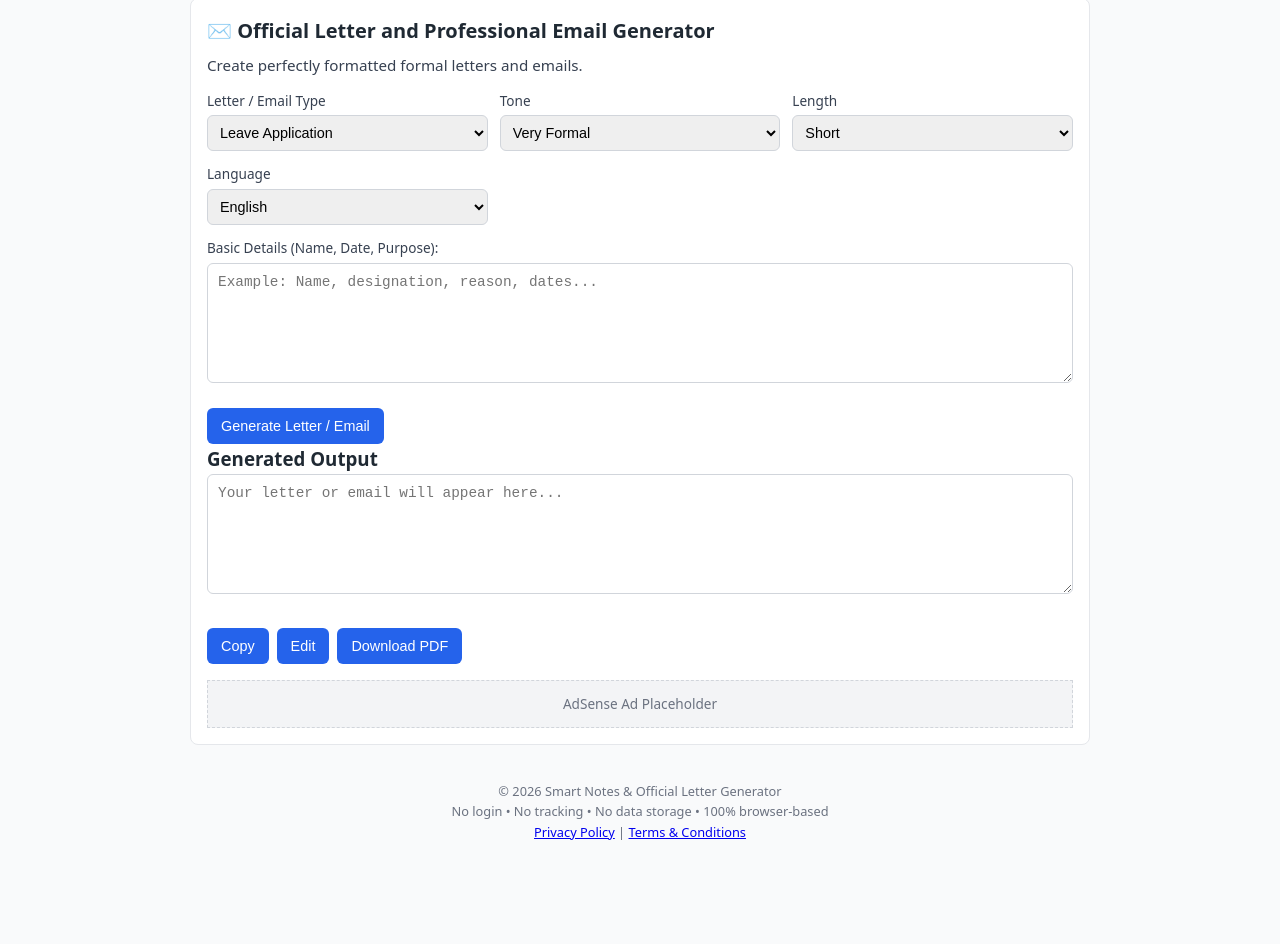
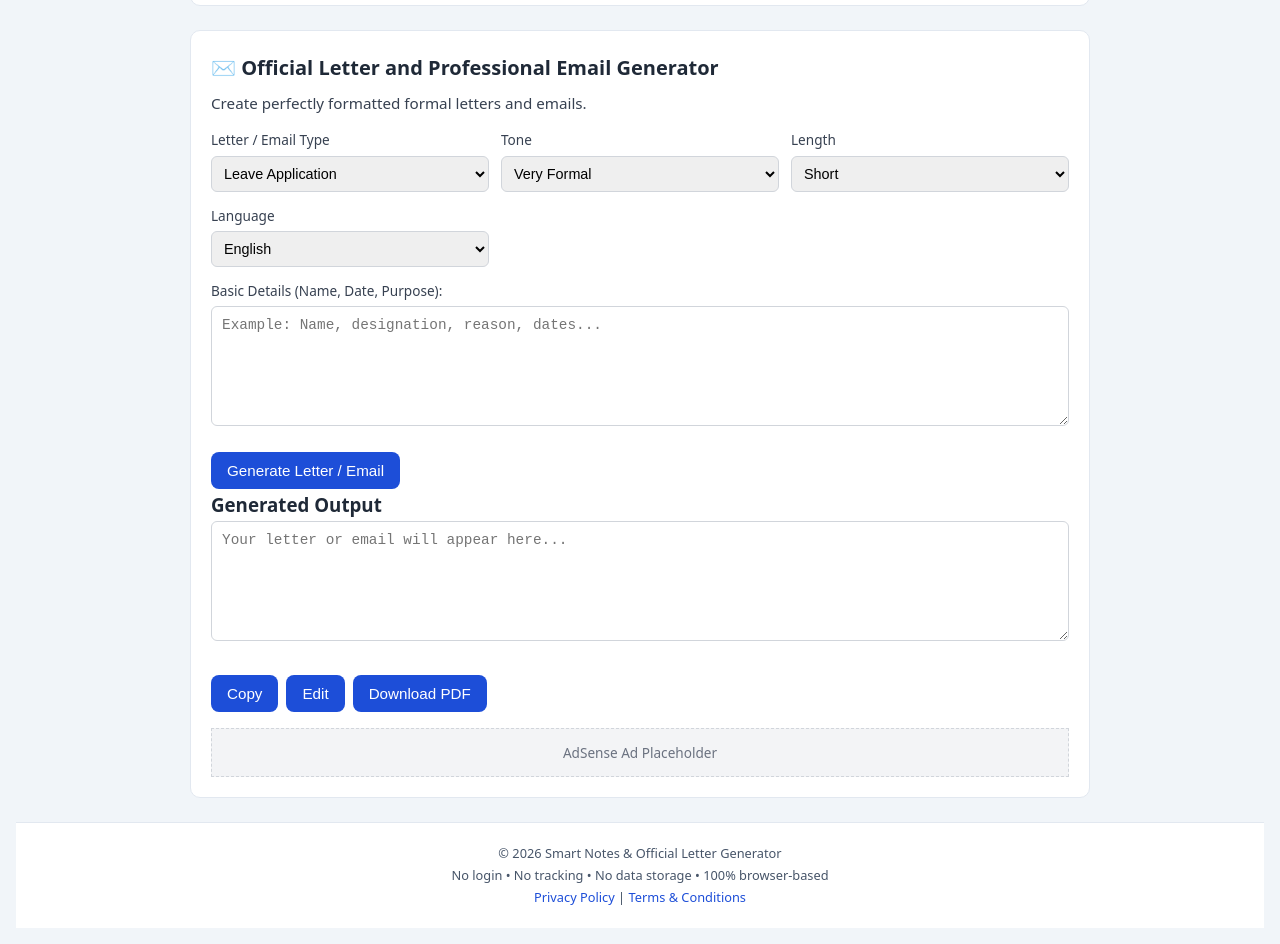
Before and after one commit to life9977/smart-notes-letter-generator, a plain HTML site: page index.html in a window 1280 px wide. Shown: the part 923-1867 px from the top of the page. Before the commit the page ends 1797 px from the top, so only its background shows below. Drawn offline with Linux system fonts and the light colour scheme.

Commit message:
Final UI polish and color improvements

```diff
--- a/style.css
+++ b/style.css
@@ -7,9 +7,9 @@
 
 body {
     font-family: system-ui, -apple-system, BlinkMacSystemFont, "Segoe UI", Roboto, Arial, sans-serif;
-    background-color: #f9fafb;
-    color: #1f2933;
-    line-height: 1.6;
+    background-color: #f1f5f9;
+    color: #1f2937;
+    line-height: 1.7;
     padding: 16px;
 }
 
@@ -17,7 +17,8 @@ body {
 header {
     text-align: center;
     padding: 24px 12px;
-    border-bottom: 1px solid #e5e7eb;
+    background-color: #ffffff;
+    border-bottom: 2px solid #e2e8f0;
 }
 
 header h1 {
@@ -50,10 +51,10 @@ main {
 /* ===== SECTIONS ===== */
 section {
     background: #ffffff;
-    padding: 16px;
-    margin-bottom: 20px;
-    border-radius: 8px;
-    border: 1px solid #e5e7eb;
+    padding: 20px;
+    margin-bottom: 24px;
+    border-radius: 10px;
+    border: 1px solid #e2e8f0;
 }
 
 section h2 {
@@ -110,18 +111,19 @@ select {
 
 /* ===== BUTTONS ===== */
 button {
-    background-color: #2563eb;
+    background-color: #1d4ed8;
     color: #ffffff;
     border: none;
-    padding: 10px 14px;
-    border-radius: 6px;
+    padding: 10px 16px;
+    border-radius: 8px;
     cursor: pointer;
-    font-size: 0.9rem;
+    font-size: 0.95rem;
+    font-weight: 500;
     margin-top: 6px;
 }
 
 button:hover {
-    background-color: #1e40af;
+    background-color: #1e3a8a;
 }
 
 .output-actions {
@@ -146,8 +148,10 @@ button:hover {
 footer {
     text-align: center;
     font-size: 0.8rem;
-    color: #6b7280;
-    padding: 16px 0;
+    color: #475569;
+    padding: 20px 0;
+    background-color: #ffffff;
+    border-top: 1px solid #e2e8f0;
 }
 
 /* ===== DESKTOP ===== */
@@ -156,3 +160,12 @@ footer {
         grid-template-columns: repeat(3, 1fr);
     }
 }
+
+footer a {
+    color: #1d4ed8;
+    text-decoration: none;
+}
+
+footer a:hover {
+    text-decoration: underline;
+}
```
